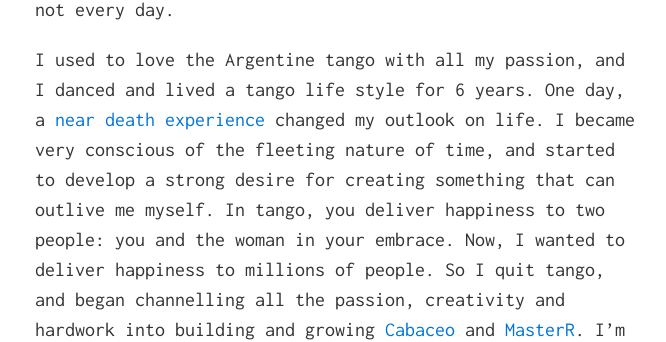
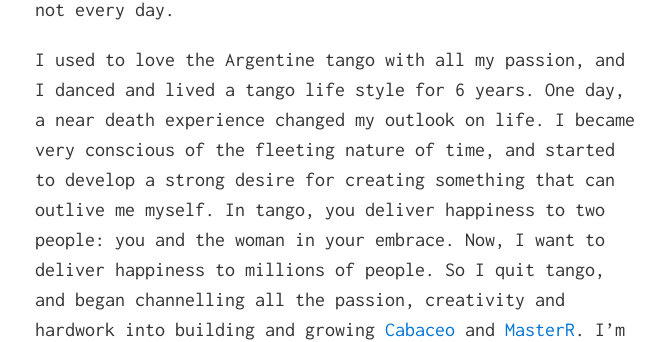
Before and after one commit to gmlang/gmlang.github.io, a Jekyll site: the page built from index.md, in a window 1280 px wide. Shown: the part 565-907 px from the top of the page, without its empty margins (305-971 px from the left). Built offline with Jekyll 4.4.1, drawn with Linux system fonts in a browser that asks for light colours.

Commit message:
no message

```diff
--- a/index.md
+++ b/index.md
@@ -8,7 +8,7 @@ I live in Ann Arbor, Michigan, which is both vibrant and quiet depending on diff
 
 I also love swimming and reading, which I do regularly if not every day.
 
-I used to love the Argentine tango with all my passion, and I danced and lived a tango life style for 6 years. One day, a [near death experience](http://www.summitdaily.com/article/20100305/NEWS/100309885) changed my outlook on life. I became very conscious of the fleeting nature of time, and started to develop a strong desire for creating something that can outlive me myself. In tango, you deliver happiness to two people: you and the woman in your embrace. Now, I wanted to deliver happiness to millions of people. So I quit tango, and began channelling all the passion, creativity and hardwork into building and growing [Cabaceo](http://cabaceo.com/) and [MasterR](http://masterr.org). I'm loving it.
+I used to love the Argentine tango with all my passion, and I danced and lived a tango life style for 6 years. One day, a near death experience changed my outlook on life. I became very conscious of the fleeting nature of time, and started to develop a strong desire for creating something that can outlive me myself. In tango, you deliver happiness to two people: you and the woman in your embrace. Now, I want to deliver happiness to millions of people. So I quit tango, and began channelling all the passion, creativity and hardwork into building and growing [Cabaceo](http://cabaceo.com/) and [MasterR](http://masterr.org). I'm loving it.
 
 ![](image/gmlang.jpg)
 
```
